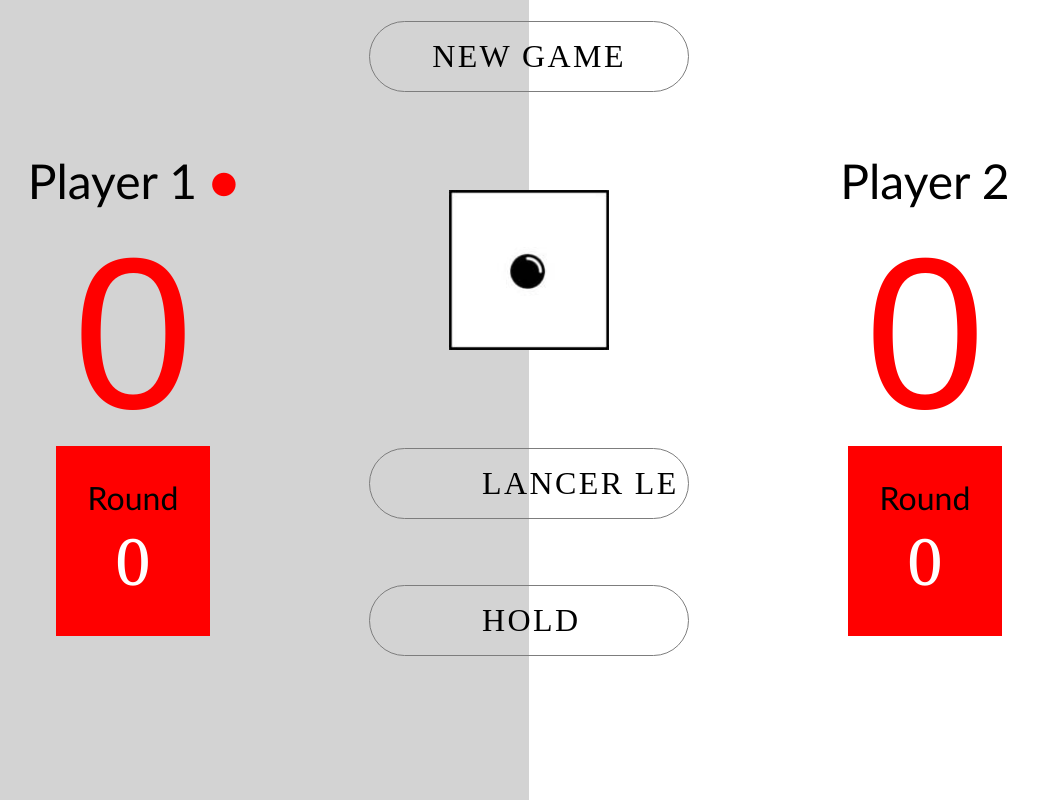
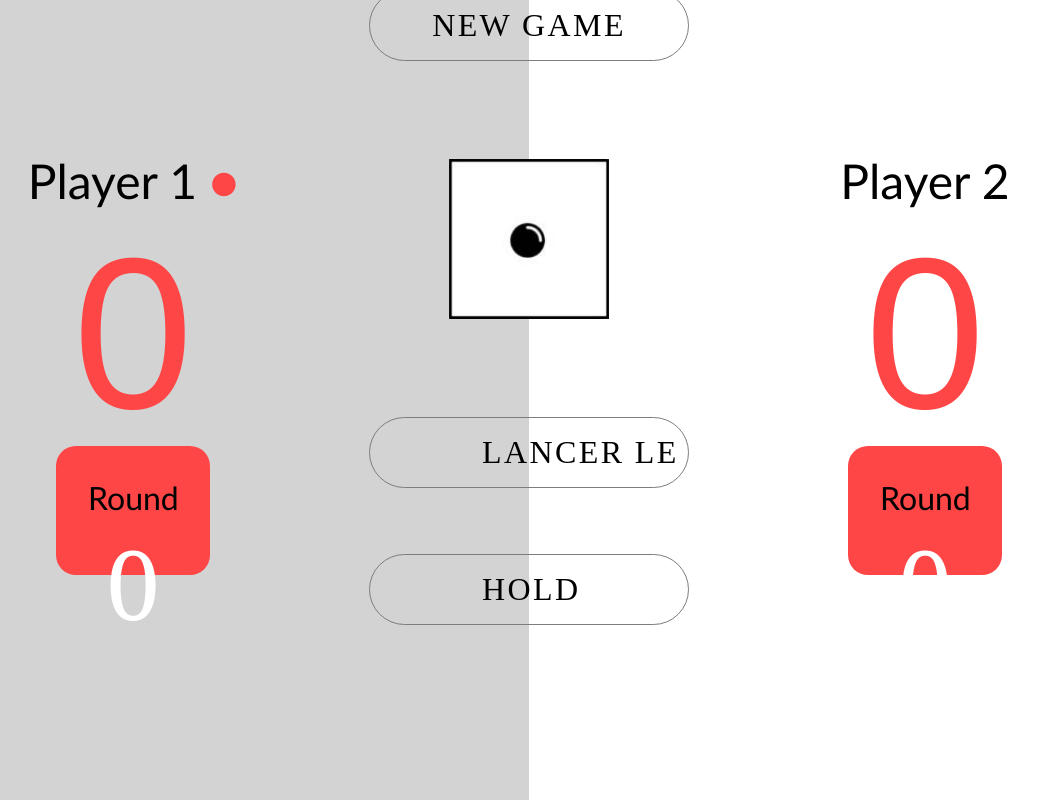
Before and after one commit to RxlBaptiste/GameOFDice, a PHP site: page /jeu.php in a window 1280 px wide. Shown: the whole page, without its empty margins (111-1149 px from the left). Run offline with PHP 8.4, Linux system fonts and the light colour scheme.

Commit message:
ChangeColorRED

```diff
--- a/Style.css
+++ b/Style.css
@@ -105,7 +105,7 @@
 }
 
 #BallRedJ1, #BallRedJ2{
-    color: red;
+    color: rgb(255, 70, 70);
 }
 
 
@@ -141,10 +141,13 @@
 
 /*Round du Joueur 1 & 2*/
 .current{
+    height: 65px;
+    width: 90px;
+    border-radius: 20px;
     position: relative;
     top: 2em;
     padding: 1em;
-    background-color: red;
+    background-color: rgb(255, 70, 70);
     text-align: center;
     font-family: 'Gill Sans', 'Gill Sans MT', 'Calibri', 'Trebuchet MS', sans-serif;
     font-size: 2em;
@@ -175,7 +178,7 @@
 
 /*Score Global*/
 #GlobalJ1 {
-    color: red;
+    color: rgb(255, 70, 70);
     font-weight: lighter;
     font-family: 'MS Serif', 'New York', sans-serif;
     font-size: 4.5em;
@@ -188,7 +191,7 @@
     color: white;
     font-weight: lighter;
     font-family: Cambria, Cochin, Georgia, Times, 'Times New Roman', serif;
-    font-size: 2em;
+    font-size: 3em;
     margin-top: 0px;
     margin-bottom: 0px;
 }
@@ -248,7 +251,7 @@
 
 /*Score Global*/
 #GlobalJ2 {
-    color: red;
+    color: rgb(255, 70, 70);
     font-weight: lighter;
     font-family: 'MS Serif', 'New York', sans-serif;
     font-size: 4.5em;
@@ -261,7 +264,7 @@
     color: white;
     font-weight: lighter;
     font-family: Cambria, Cochin, Georgia, Times, 'Times New Roman', serif;
-    font-size: 2em;
+    font-size: 3em;
     margin-top: 0px;
     margin-bottom: 0px;
 }
```
